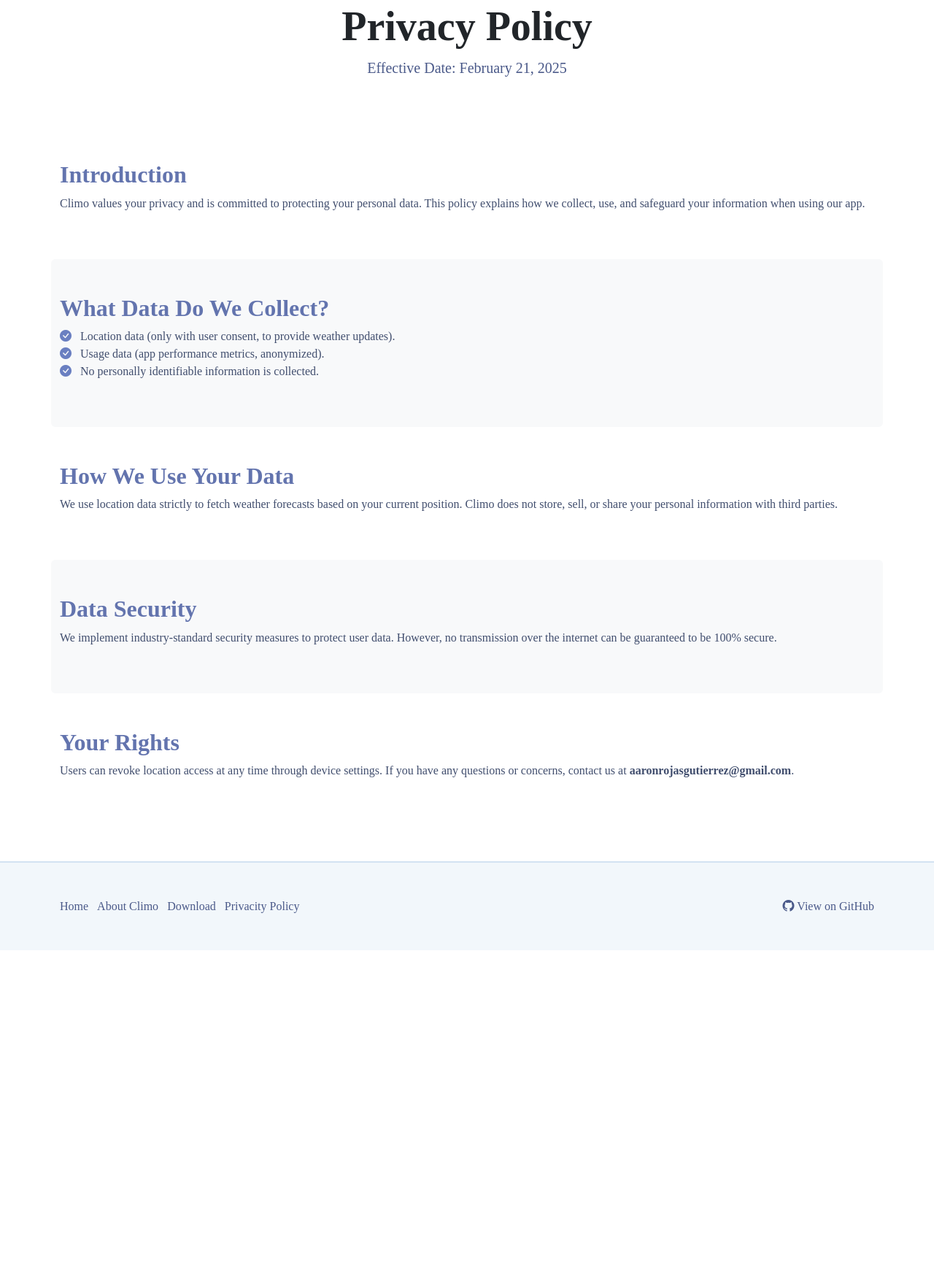
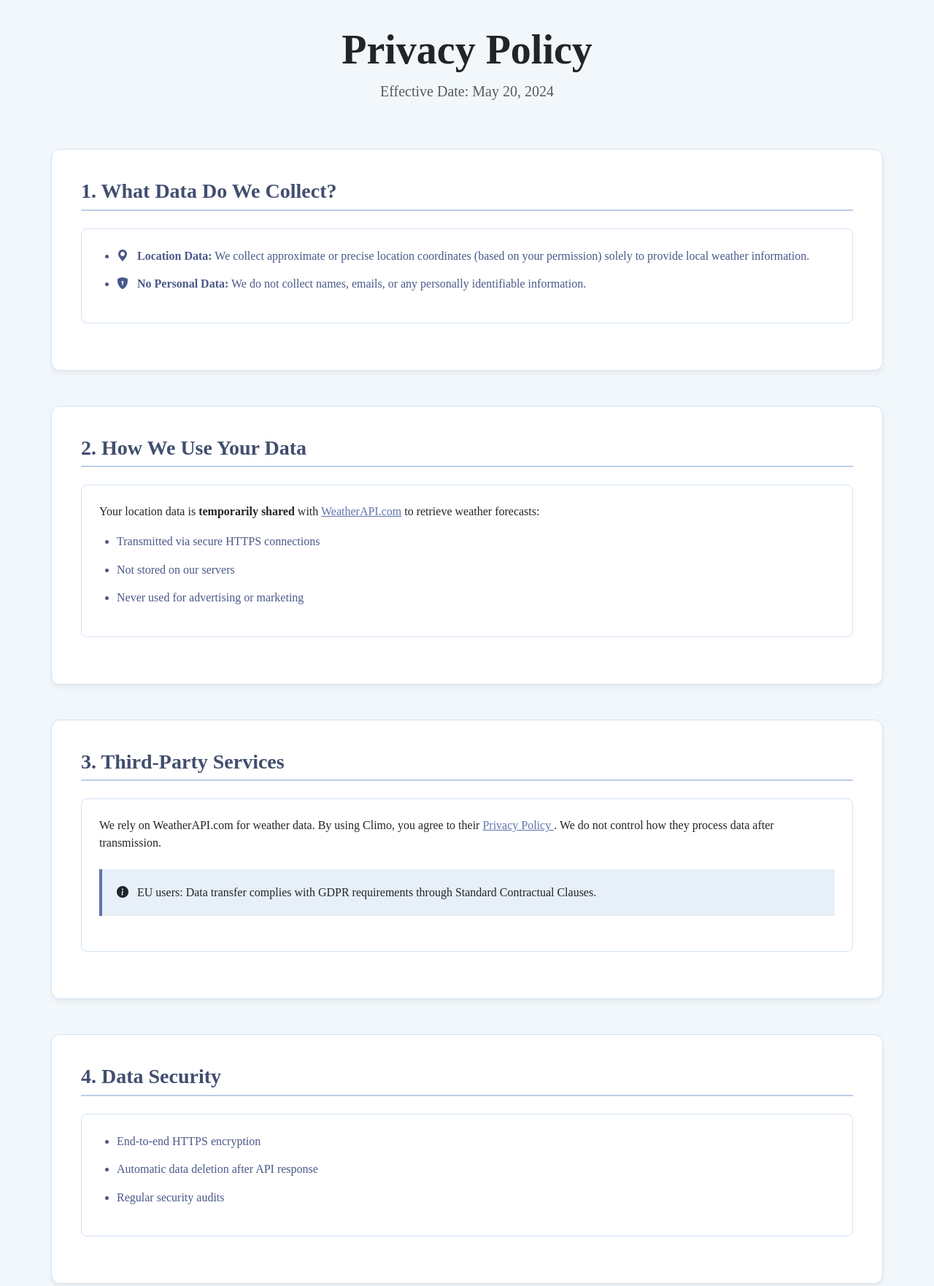
Before and after one commit to aaronrojas32/Climo, a plain HTML site: page Website/privacity.html in a window 1280 px wide. Shown: the part 107-1869 px from the top of the page at 73% size. Before the commit the page ends 1409 px from the top, so only its background shows below. Drawn offline with nearby package versions, Linux system fonts and the light colour scheme.

Commit message:
Privacy Policy update and improved css

```diff
--- a/Website/css/styles.css
+++ b/Website/css/styles.css
@@ -240,3 +240,84 @@ h1, h2, h3, h4, h5, h6 {
   background-color: var(--color-text-700);
   color: #fff;
 }
+
+/* ============================================================
+   Privacy Policy Specific Styles
+============================================================ */
+#privacy-policy {
+  background-color: var(--color-background-50);
+  padding: 2rem 0;
+}
+
+.privacy-section {
+  margin-bottom: 3rem;
+  background-color: white;
+  border-radius: 12px;
+  padding: 2.5rem;
+  box-shadow: 0 4px 6px rgba(0, 0, 0, 0.05);
+  border: 1px solid var(--color-background-200);
+}
+
+.privacy-section h2 {
+  color: var(--color-text-900);
+  font-size: 1.75rem;
+  margin-bottom: 1.5rem;
+  padding-bottom: 0.5rem;
+  border-bottom: 2px solid var(--color-main-300);
+}
+
+.privacy-section ul {
+  padding-left: 1.5rem;
+}
+
+.privacy-section li {
+  margin-bottom: 0.8rem;
+  color: var(--color-text-800);
+  line-height: 1.6;
+}
+
+.privacy-section a {
+  color: var(--color-text-700);
+  text-decoration: underline;
+  transition: color 0.3s ease;
+}
+
+.privacy-section a:hover {
+  color: var(--color-text-800);
+  text-decoration: none;
+}
+
+/* Cards ajustadas para contenido legal */
+.legal-card {
+  background: white;
+  border: 1px solid var(--color-background-200);
+  border-radius: 8px;
+  padding: 1.5rem;
+  margin-bottom: 1.5rem;
+}
+
+.legal-card h3 {
+  color: var(--color-text-900);
+  font-size: 1.25rem;
+  margin-bottom: 1rem;
+}
+
+/* Ajustes específicos para GDPR */
+.gdpr-notice {
+  background-color: var(--color-background-100);
+  border-left: 4px solid var(--color-text-700);
+  padding: 1.25rem;
+  margin: 1.5rem 0;
+}
+
+/* Mejoras de responsive */
+@media (max-width: 768px) {
+  .privacy-section {
+    padding: 1.5rem;
+    margin-bottom: 2rem;
+  }
+
+  .privacy-section h2 {
+    font-size: 1.5rem;
+  }
+}
--- a/Website/privacity.html
+++ b/Website/privacity.html
@@ -1,24 +1,23 @@
 <!DOCTYPE html>
-<html>
+<html lang="en">
 
 <head>
     <title>Climo - Privacy Policy</title>
     <meta charset="UTF-8">
     <meta name="viewport" content="width=device-width, initial-scale=1.0">
+    <meta name="description" content="Climo Weather App Privacy Policy">
 
-    <!-- Import Bootstrap -->
+    <!-- Bootstrap -->
     <link href="https://cdn.jsdelivr.net/npm/bootstrap@5.3.3/dist/css/bootstrap.min.css" rel="stylesheet">
-    <script src="https://cdn.jsdelivr.net/npm/bootstrap@5.3.3/dist/js/bootstrap.bundle.min.js"></script>
 
     <!-- Bootstrap Icons -->
     <link rel="stylesheet" href="https://cdn.jsdelivr.net/npm/bootstrap-icons@1.11.3/font/bootstrap-icons.min.css">
 
     <!-- Custom Styles -->
     <link rel="stylesheet" href="css/styles.css">
-
     <link rel="icon" href="/img/icon.png">
 
-    <!-- Load Header and Footer -->
+    <!-- Header/Footer Loader -->
     <script src="https://code.jquery.com/jquery-3.6.3.min.js"></script>
     <script>
         $(function () {
@@ -32,79 +31,125 @@
     <!-- Header -->
     <div id="header"></div>
 
-    <!-- Main Section -->
+    <!-- Main Content -->
     <div id="privacy-policy">
         <section class="hero-section py-5 text-center">
             <div class="container">
                 <h1 class="display-4 fw-bold">Privacy Policy</h1>
-                <p class="lead" style="color: var(--color-text-800);">Effective Date: February 21, 2025</p>
+                <p class="lead text-muted">Effective Date: May 20, 2024</p>
             </div>
         </section>
 
-        <section class="container py-5">
-            <h2 class="fw-bold" style="color: var(--color-text-700);">Introduction</h2>
-            <p style="color: var(--color-text-900);">
-                Climo values your privacy and is committed to protecting your personal data. This policy explains how we collect,
-                use, and safeguard your information when using our app.
-            </p>
+        <!-- Data Collection -->
+        <section class="privacy-section container">
+            <h2>1. What Data Do We Collect?</h2>
+            <div class="legal-card">
+                <ul>
+                    <li>
+                        <i class="bi bi-geo-alt-fill me-2"></i>
+                        <strong>Location Data:</strong> We collect approximate or precise location coordinates
+                        (based on your permission) solely to provide local weather information.
+                    </li>
+                    <li>
+                        <i class="bi bi-shield-lock-fill me-2"></i>
+                        <strong>No Personal Data:</strong> We do not collect names, emails, or any personally
+                        identifiable information.
+                    </li>
+                </ul>
+            </div>
         </section>
 
-        <section class="container py-5 bg-light rounded">
-            <h2 class="fw-bold" style="color: var(--color-text-700);">What Data Do We Collect?</h2>
-            <ul class="list-unstyled" style="color: var(--color-text-900);">
-                <li><i class="bi bi-check-circle-fill me-2" style="color: var(--color-main-600);"></i> Location data (only with user consent, to provide weather updates).</li>
-                <li><i class="bi bi-check-circle-fill me-2" style="color: var(--color-main-600);"></i> Usage data (app performance metrics, anonymized).</li>
-                <li><i class="bi bi-check-circle-fill me-2" style="color: var(--color-main-600);"></i> No personally identifiable information is collected.</li>
-            </ul>
+        <!-- Data Usage -->
+        <section class="privacy-section container">
+            <h2>2. How We Use Your Data</h2>
+            <div class="legal-card">
+                <p>
+                    Your location data is <strong>temporarily shared</strong> with
+                    <a href="https://www.weatherapi.com/" target="_blank" rel="noopener">WeatherAPI.com</a>
+                    to retrieve weather forecasts:
+                </p>
+                <ul>
+                    <li>Transmitted via secure HTTPS connections</li>
+                    <li>Not stored on our servers</li>
+                    <li>Never used for advertising or marketing</li>
+                </ul>
+            </div>
         </section>
 
-        <section class="container py-5">
-            <h2 class="fw-bold" style="color: var(--color-text-700);">How We Use Your Data</h2>
-            <p style="color: var(--color-text-900);">
-                We use location data strictly to fetch weather forecasts based on your current position.
-                Climo does not store, sell, or share your personal information with third parties.
-            </p>
+        <!-- Third-Party Services -->
+        <section class="privacy-section container">
+            <h2>3. Third-Party Services</h2>
+            <div class="legal-card">
+                <p>
+                    We rely on WeatherAPI.com for weather data. By using Climo, you agree to their
+                    <a href="https://www.weatherapi.com/privacy.aspx" target="_blank" rel="noopener">
+                        Privacy Policy
+                    </a>. We do not control how they process data after transmission.
+                </p>
+                <div class="gdpr-notice">
+                    <i class="bi bi-info-circle-fill me-2"></i>
+                    EU users: Data transfer complies with GDPR requirements through Standard Contractual Clauses.
+                </div>
+            </div>
         </section>
 
-        <section class="container py-5 bg-light rounded">
-            <h2 class="fw-bold" style="color: var(--color-text-700);">Data Security</h2>
-            <p style="color: var(--color-text-900);">
-                We implement industry-standard security measures to protect user data. However, no transmission over the
-                internet can be guaranteed to be 100% secure.
-            </p>
+        <!-- Data Security -->
+        <section class="privacy-section container">
+            <h2>4. Data Security</h2>
+            <div class="legal-card">
+                <ul>
+                    <li>End-to-end HTTPS encryption</li>
+                    <li>Automatic data deletion after API response</li>
+                    <li>Regular security audits</li>
+                </ul>
+            </div>
         </section>
 
-        <section class="container py-5">
-            <h2 class="fw-bold" style="color: var(--color-text-700);">Your Rights</h2>
-            <p style="color: var(--color-text-900);">
-                Users can revoke location access at any time through device settings. If you have any questions or concerns,
-                contact us at <strong>aaronrojasgutierrez@gmail.com</strong>.
-            </p>
+        <!-- User Rights -->
+        <section class="privacy-section container">
+            <h2>5. Your Rights</h2>
+            <div class="legal-card">
+                <ul>
+                    <li>Revoke location access via device settings</li>
+                    <li>Request data deletion via email</li>
+                    <li>Opt-out of data collection (manual location input)</li>
+                </ul>
+                <p class="mt-4">
+                    Contact us at:
+                    <a href="mailto:aaronrojasgutierrez@gmail.com">aaronrojasgutierrez@gmail.com</a>
+                </p>
+            </div>
+        </section>
+
+        <!-- GDPR Compliance -->
+        <section class="privacy-section container">
+            <h2>6. GDPR Compliance</h2>
+            <div class="legal-card">
+                <ul>
+                    <li>Data processed only with explicit consent</li>
+                    <li>Right to access/delete data within 30 days</li>
+                    <li>Data never leaves EU-approved servers</li>
+                </ul>
+            </div>
         </section>
     </div>
 
     <!-- Scroll to Top Button -->
-    <button id="scrollToTop" class="btn btn-primary">
+    <button id="scrollToTop" class="btn btn-primary btn-lg rounded-circle shadow">
         <i class="bi bi-arrow-up"></i>
     </button>
 
     <script>
+        // Scroll to Top Functionality
         document.addEventListener("DOMContentLoaded", function () {
-            const scrollToTopButton = document.getElementById("scrollToTop");
+            const scrollButton = document.getElementById("scrollToTop");
 
-            window.addEventListener("scroll", function () {
-                if (window.scrollY > 200) {
-                    scrollToTopButton.classList.add("show");
-                } else {
-                    scrollToTopButton.classList.remove("show");
-                }
+            window.addEventListener("scroll", () => {
+                scrollButton.style.display = (window.scrollY > 300) ? "block" : "none";
             });
 
-            scrollToTopButton.addEventListener("click", function () {
-                window.scrollTo({
-                    top: 0,
-                    behavior: "smooth"
-                });
+            scrollButton.addEventListener("click", () => {
+                window.scrollTo({ top: 0, behavior: "smooth" });
             });
         });
     </script>
```
